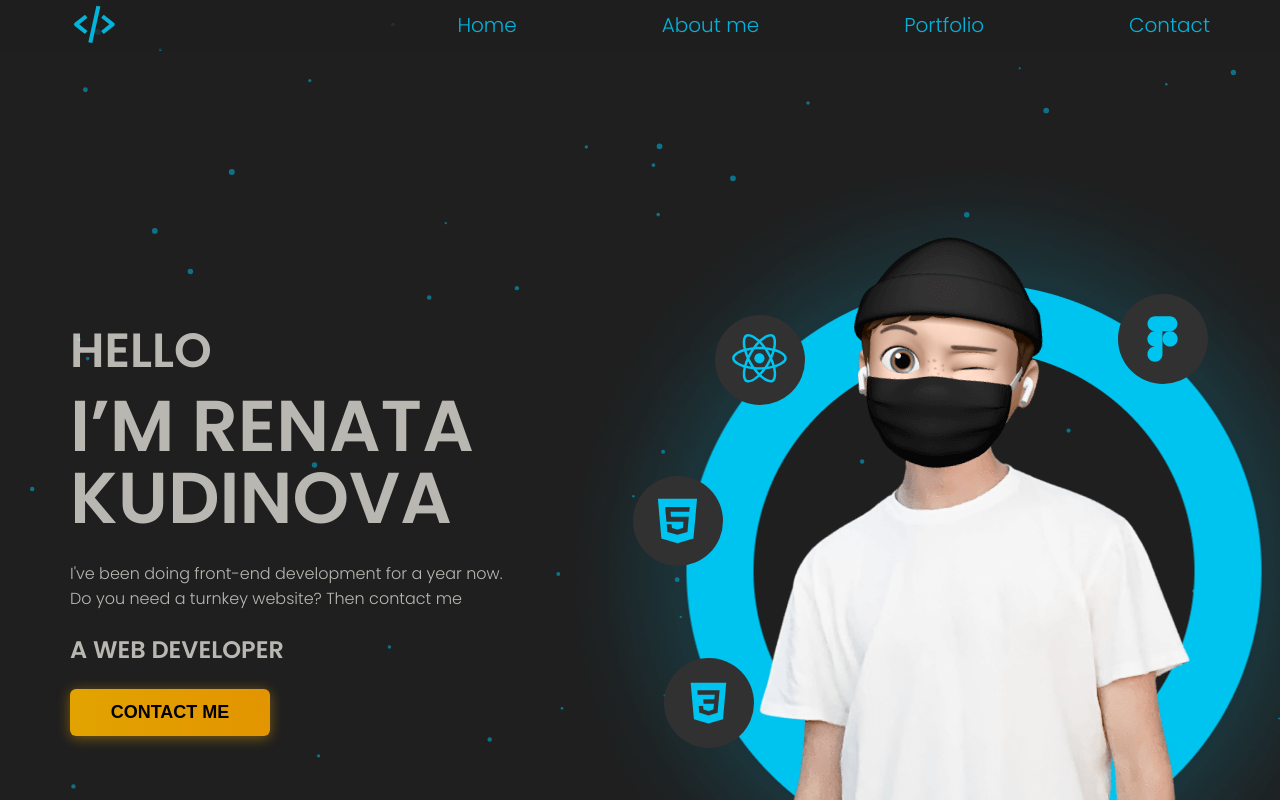
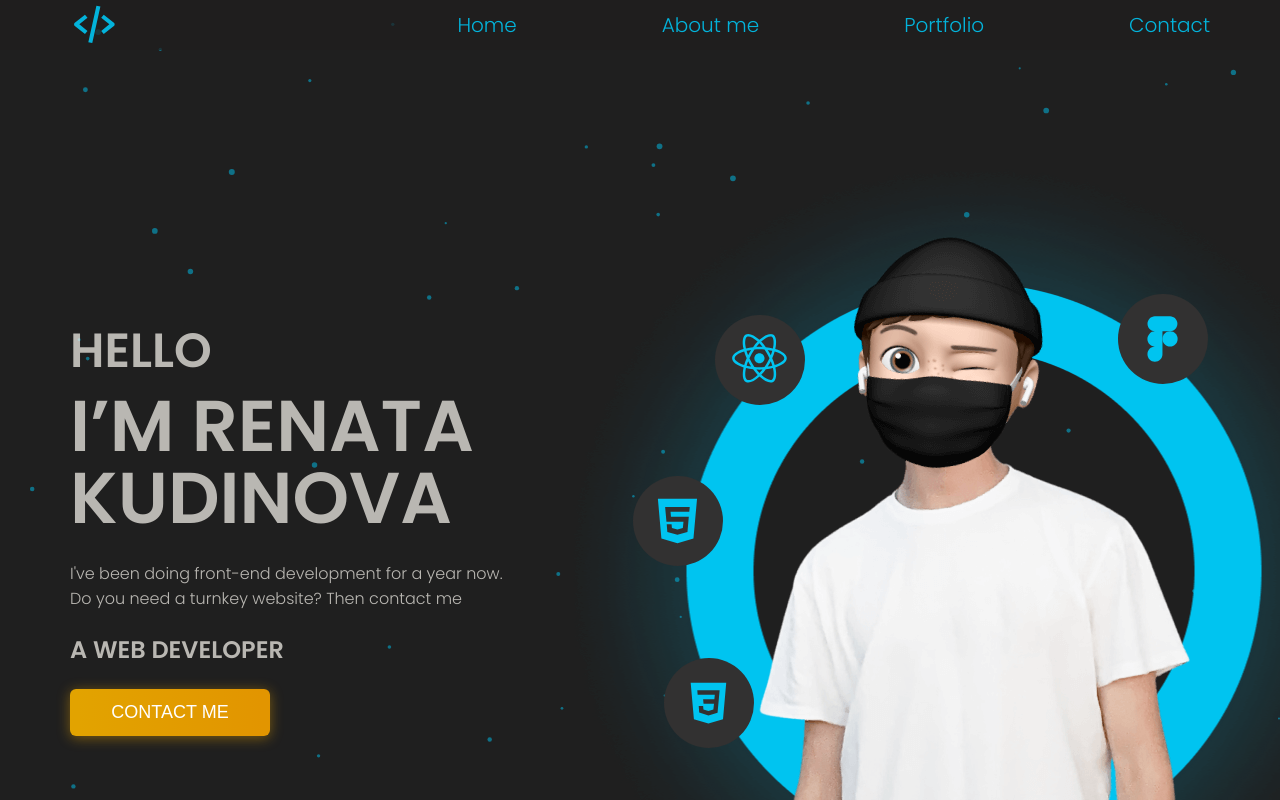
Before and after one commit to kdrenata/portfolio-project, a React (Vite) app: page / in a window 1280 px wide. Shown: the top 800 px of the page. Built offline with nearby package versions, Linux system fonts and the light colour scheme.

Commit message:
css fixed

```diff
--- a/src/layout/sections/main/Main.tsx
+++ b/src/layout/sections/main/Main.tsx
@@ -111,7 +111,8 @@ const StyledBtn = styled.button`
     width: 200px;
     height: 47px;
     font-size: 18px;
-    font-weight: 700;
+    font-weight: 500;
+    color: #fff;
     border-radius: 6px;
     //background: linear-gradient(87deg, #00C4F0 4.47%, #00C4F0 95.53%);
     //box-shadow: 0 2px 13px 0 rgba(43, 184, 209, 0.48);
```
